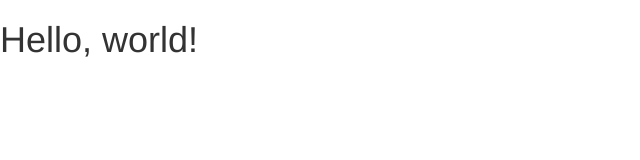
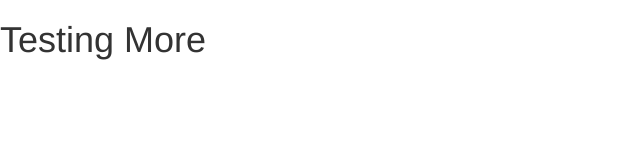
Before and after one commit to lanex-victor/test, a plain HTML site: page index.html in a window 1280 px wide. Shown: the whole page, without its empty margins (0-640 px from the left). Drawn offline with nearby package versions, Linux system fonts and the light colour scheme.

Commit message:
New Header

```diff
--- a/index.html
+++ b/index.html
@@ -24,7 +24,7 @@
     <![endif]-->
   </head>
   <body>
-    <h1>Hello, world!</h1>
+    <h1>Testing More</h1>
 
     <!-- jQuery (necessary for Bootstrap's JavaScript plugins) -->
     <script src="https://ajax.googleapis.com/ajax/libs/jquery/1.12.4/jquery.min.js"></script>
```
